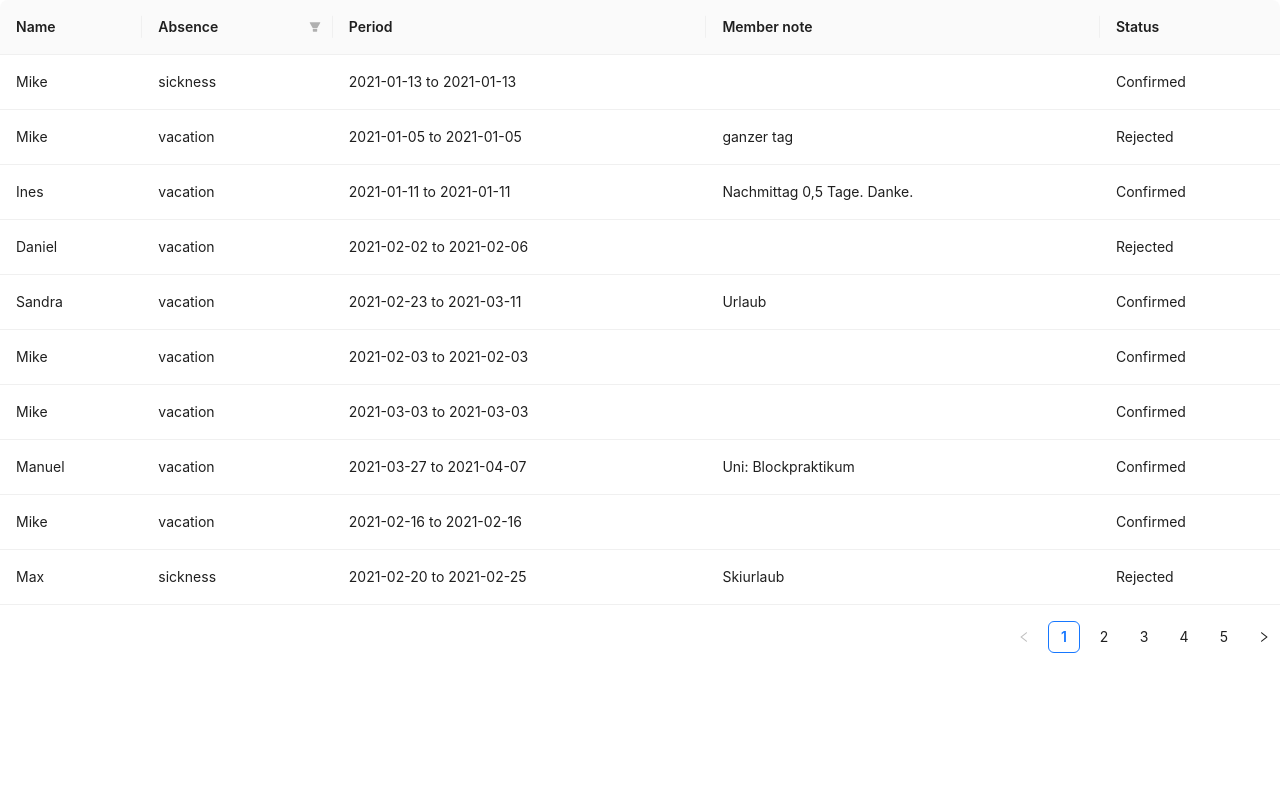
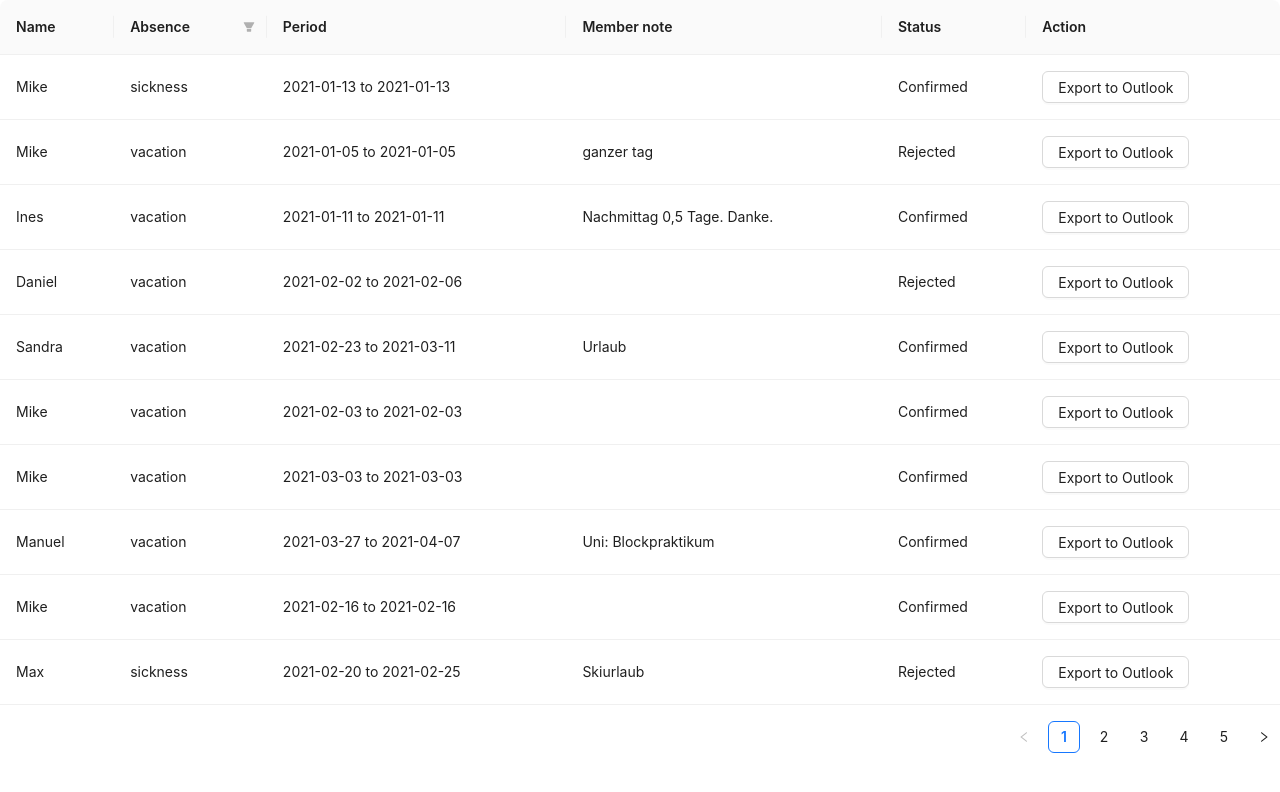
Before and after one commit to fahadshaikh99/crewmeister-react-challenge, a React (Create React App) app: page / in a window 1280 px wide. Shown: the top 792 px of the page. Built offline with nearby package versions, Linux system fonts and the light colour scheme.

Commit message:
add create outlook event column in list

```diff
--- a/package.json
+++ b/package.json
@@ -7,6 +7,8 @@
     "@testing-library/react": "^13.4.0",
     "@testing-library/user-event": "^13.5.0",
     "antd": "^5.2.3",
+    "ics": "^3.1.0",
+    "moment": "^2.29.4",
     "react": "^18.2.0",
     "react-dom": "^18.2.0",
     "react-scripts": "5.0.1",
--- a/src/pages/Home/index.js
+++ b/src/pages/Home/index.js
@@ -3,8 +3,6 @@ import absences from '../../data/mock/absences.json';
 import members from '../../data/mock/members.json';
 import { Table } from 'antd';
 import { listAbsencesColumns } from './listAbsencesColumns';
-
-
 
 const Home = () => {
 
--- a/src/pages/Home/listAbsencesColumns.js
+++ b/src/pages/Home/listAbsencesColumns.js
@@ -1,6 +1,6 @@
-import { Table, DatePicker, Tag } from 'antd';
-import { SearchOutlined } from '@ant-design/icons';
-const { RangePicker } = DatePicker;
+import { Table, DatePicker, Tag, Space, Button } from 'antd';
+import { handleExportToOutlook } from '../../utils';
+
 
 export const listAbsencesColumns = [
     {
@@ -43,4 +43,11 @@ export const listAbsencesColumns = [
         }
 
     },
+    {
+        title: 'Action',
+        key: 'action',
+        render: (text, record) => (
+            <Button onClick={() => handleExportToOutlook(record)}>Export to Outlook</Button>
+        ),
+    },
 ];
--- /dev/null
+++ b/src/utils/index.js
@@ -0,0 +1,26 @@
+const ics = require('ics')
+
+export const handleExportToOutlook = (event) => {
+
+    const { name, startDate, endDate } = event;
+    const start = new Date(startDate);
+    const end = new Date(endDate);
+    const eventObj = {
+        title: name,
+        start: [start.getFullYear(), start.getMonth() + 1, start.getDate(), start.getHours(), start.getMinutes()],
+        end: [end.getFullYear(), end.getMonth() + 1, end.getDate(), end.getHours(), end.getMinutes()]
+    };
+    ics.createEvent(eventObj, (error, value) => {
+        if (error) {
+            console.log(error);
+            return;
+        }
+        const element = document.createElement('a');
+        element.setAttribute('href', `data:text/calendar;charset=utf-8,${encodeURIComponent(value)}`);
+        element.setAttribute('download', `${name}.ics`);
+        element.style.display = 'none';
+        document.body.appendChild(element);
+        element.click();
+        document.body.removeChild(element);
+    });
+};
```
Also changed, not shown: 1 other file (tests, documents, lock files or other folders).
